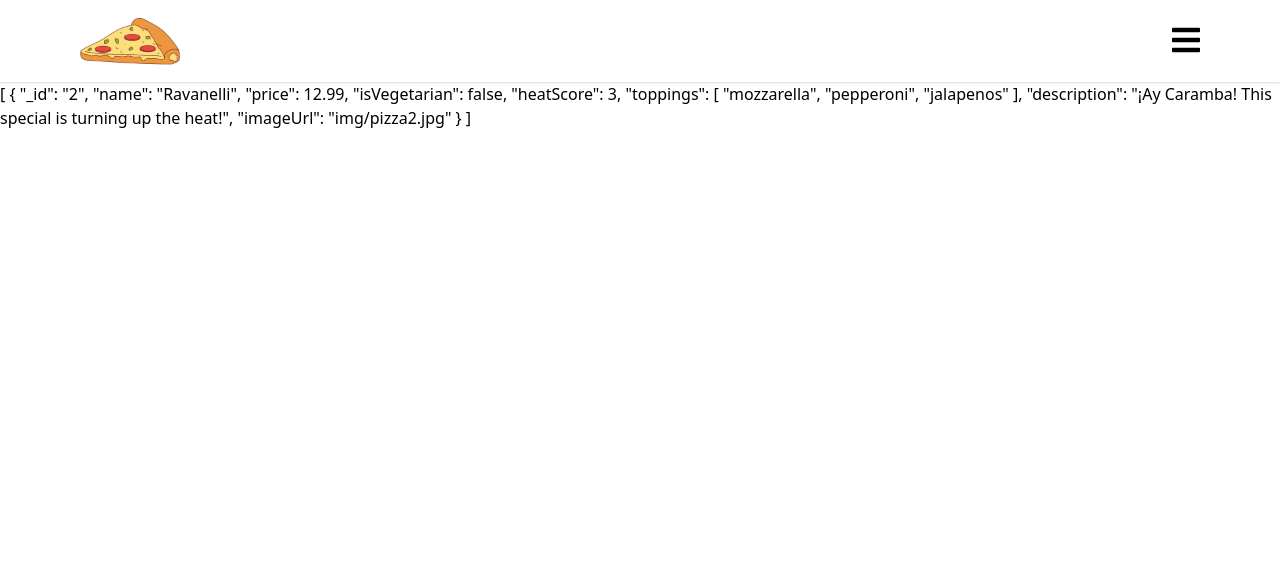
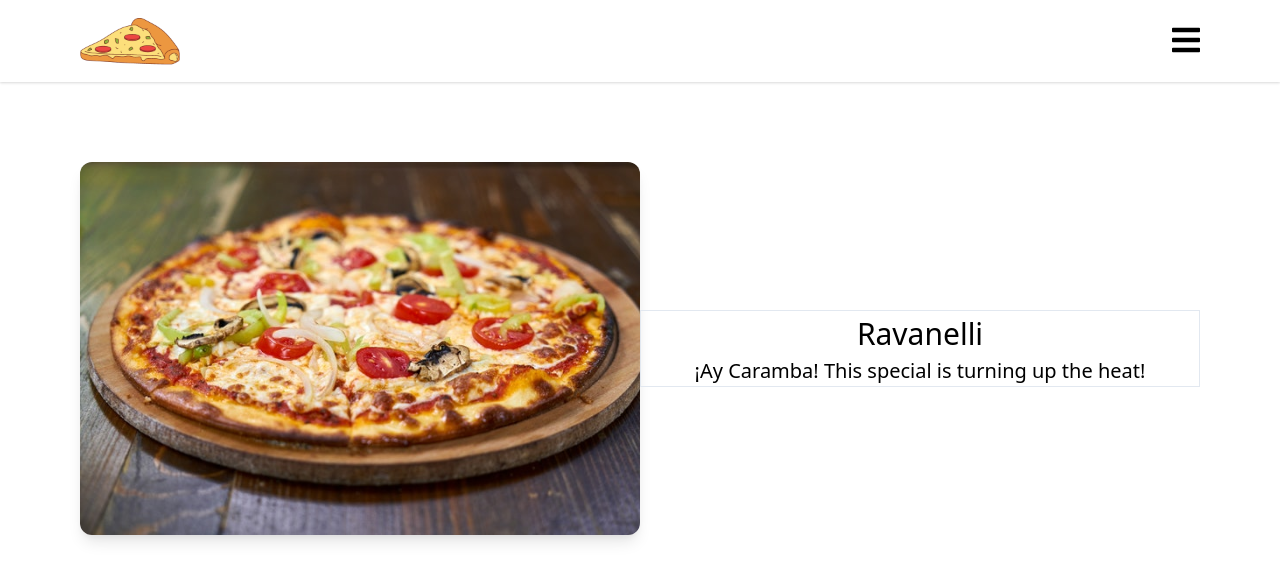
Before and after one commit to theoboldalex/pizza_parlour_frontend, a Nuxt app: page /menu/2 in a window 1280 px wide. Shown: the top 580 px of the page. Built offline with nearby package versions, Linux system fonts and the light colour scheme.

Commit message:
added images to dynamic routes

```diff
--- a/components/layout/Card.vue
+++ b/components/layout/Card.vue
@@ -2,7 +2,7 @@
   <div class="border rounded-lg shadow-sm">
     <div class="overflow-hidden rounded-t-lg">
       <img
-        :src="require(`@/static/${data.imageUrl}`)"
+        :src="require(`~/static/${data.imageUrl}`)"
         :alt="data.description"
         class="rounded-t-lg shadow transform hover:scale-110 transition duration-1000 ease"
       />
--- a/pages/menu/_id.vue
+++ b/pages/menu/_id.vue
@@ -1,22 +1,28 @@
 <template>
-  <div>
-    {{ pizza }}
+  <div class="sm:flex justify-around items-center sm:mx-20 my-4 mx-4 sm:my-20">
+    <div class="sm:w-6/12">
+      <img
+        :src="require(`~/static/${pizza.imageUrl}`)"
+        :alt="pizza.description"
+        class="w-full rounded-xl shadow-lg"
+      />
+    </div>
+    <div class="sm:w-6/12 border flex-col">
+      <h1 class="text-3xl bangers text-center">{{ pizza.name }}</h1>
+      <p class="text-xl font-light text-center">{{ pizza.description }}</p>
+    </div>
   </div>
 </template>
 
 <script>
-import { mapGetters } from "vuex";
+import { mapState } from "vuex";
+
 export default {
-  data() {
-    return {
-      pizza: null
-    };
-  },
   computed: {
-    ...mapGetters(["getPizzaById"])
-  },
-  mounted() {
-    this.pizza = this.$store.getters.getPizzaById(this.$route.params.id);
+    ...mapState(["data"]),
+    pizza() {
+      return this.data.find(el => el._id === this.$route.params.id);
+    }
   }
 };
 </script>
--- a/static/pizzaData.json
+++ b/static/pizzaData.json
@@ -3,7 +3,7 @@
         "_id": "1",
         "name": "Trappatoni",
         "price": 9.99,
-        "isVegetarian": true,
+        "isVegetarian": false,
         "heatScore": 2,
         "toppings": [
             "mozzarella",
@@ -17,7 +17,7 @@
         "_id": "2",
         "name": "Ravanelli",
         "price": 12.99,
-        "isVegetarian": false,
+        "isVegetarian": true,
         "heatScore": 3,
         "toppings": [
             "mozzarella",
--- a/store/index.js
+++ b/store/index.js
@@ -9,6 +9,4 @@ export const mutations = {};
 
 export const actions = {};
 
-export const getters = {
-  getPizzaById: state => id => state.data.filter(el => el._id === id)
-};
+export const getters = {};
```
